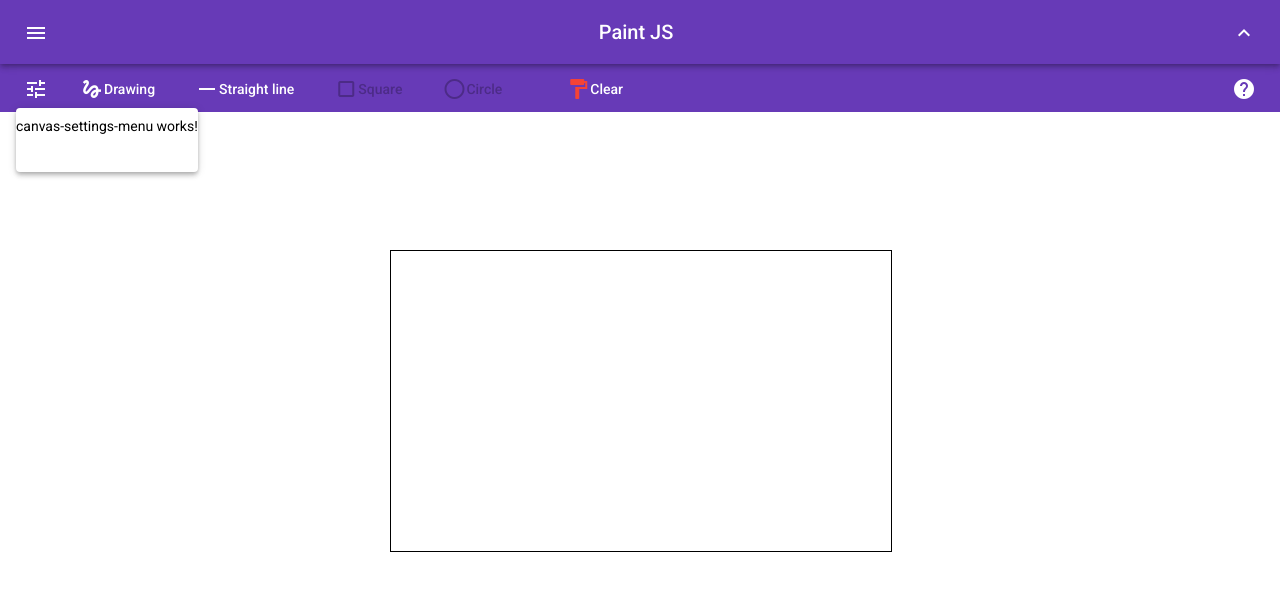
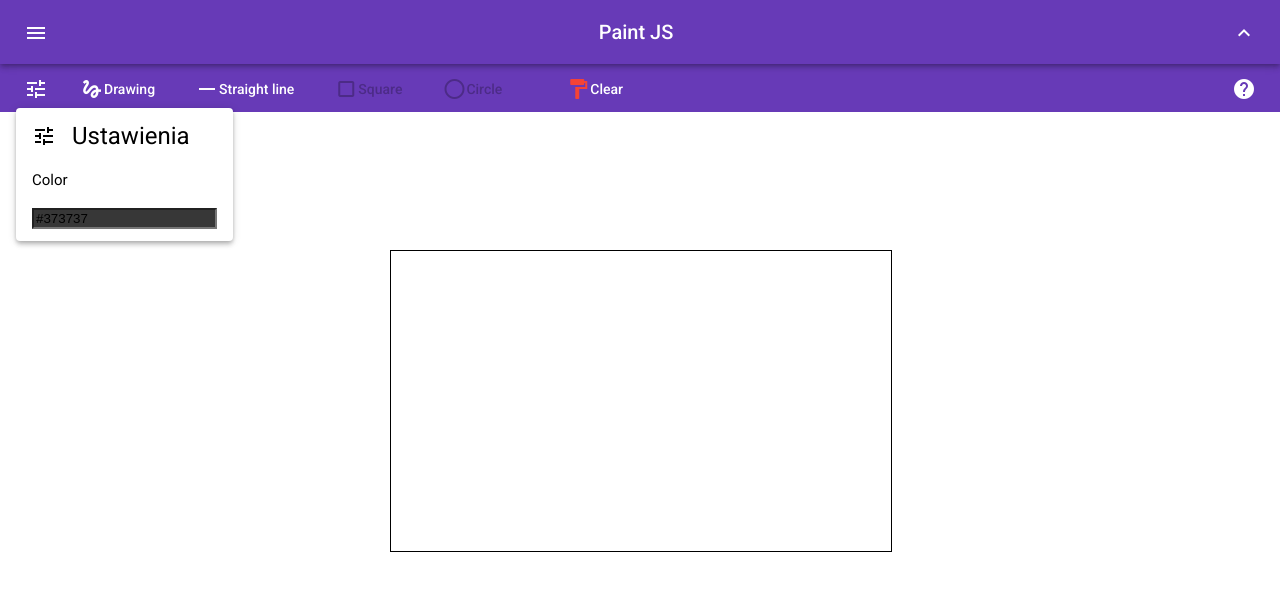
Before and after one commit to hwawrzacz/graphics-manipulator, an Angular app: page / in a window 1280 px wide. Both pictures are taken after a click on the button "tune". Shown: the top 590 px of the page. Built offline with nearby package versions, Linux system fonts and the light colour scheme; what ngx-color-picker would draw is missing.

Commit message:
Add basic menu component

```diff
--- a/src/app/components/canvas-settings-menu/canvas-settings-menu.component.html
+++ b/src/app/components/canvas-settings-menu/canvas-settings-menu.component.html
@@ -1 +1,10 @@
-<p>canvas-settings-menu works!</p>
+<div class="canvas-settigns-menu-wrapper">
+  <h1>
+    <mat-icon> tune </mat-icon> <span>Ustawienia</span>
+  </h1>
+
+  <section>
+    <h4>Color</h4>
+    <input [value]="strokeColor" [style.background]="strokeColor" (colorPickerChange)="changeStrokeColor($event)" />
+  </section>
+</div>
--- a/src/app/components/canvas-settings-menu/canvas-settings-menu.component.scss
+++ b/src/app/components/canvas-settings-menu/canvas-settings-menu.component.scss
@@ -0,0 +1,13 @@
+@use '../../../variables' as *;
+
+.canvas-settigns-menu-wrapper {
+  padding: $spacing-small $spacing-medium;
+  h1 {
+    display: flex;
+    align-items: center;
+
+    mat-icon {
+      margin-right: $spacing-medium;
+    }
+  }
+}
--- a/src/app/components/canvas-settings-menu/canvas-settings-menu.component.ts
+++ b/src/app/components/canvas-settings-menu/canvas-settings-menu.component.ts
@@ -1,4 +1,5 @@
 import { Component, OnInit } from '@angular/core';
+import { CanvasStateService } from 'src/app/services/canvas-state.service';
 
 @Component({
   selector: 'app-canvas-settings-menu',
@@ -6,10 +7,25 @@ import { Component, OnInit } from '@angular/core';
   styleUrls: ['./canvas-settings-menu.component.scss']
 })
 export class CanvasSettingsMenuComponent implements OnInit {
+  get strokeColor(): string {
+    return this._canvasStateService.strokeColor$.value;
+  }
 
-  constructor() { }
+  get strokeWidth(): number {
+    return this._canvasStateService.strokeWidth$.value;
+  }
+
+  constructor(private _canvasStateService: CanvasStateService) { }
 
   ngOnInit(): void {
   }
 
+  public changeStrokeColor(event: Event): void {
+    console.log(event);
+  }
+
+  public changeStrokeWidth(event: Event): void {
+    console.log(event);
+  }
+
 }
--- a/src/app/components/canvas-toolbar/canvas-toolbar.component.html
+++ b/src/app/components/canvas-toolbar/canvas-toolbar.component.html
@@ -6,7 +6,9 @@
       </button>
 
       <mat-menu #canvasSettings="matMenu">
-        <app-canvas-settings-menu></app-canvas-settings-menu>
+        <ng-template matMenuContent>
+          <app-canvas-settings-menu></app-canvas-settings-menu>
+        </ng-template>
       </mat-menu>
 
       <button mat-button [class.active]="isDrawingMode" (click)="enableDrawingMode()" matTooltip="Drawing"
--- a/src/app/services/canvas-state.service.ts
+++ b/src/app/services/canvas-state.service.ts
@@ -6,7 +6,12 @@ import { DrawingMode } from '../model/canvas-mode';
   providedIn: 'root'
 })
 export class CanvasStateService {
+  // Properties
   public drawingMode$ = new BehaviorSubject<DrawingMode>(DrawingMode.DRAWING);
+  public strokeColor$ = new BehaviorSubject('#373737');
+  public strokeWidth$ = new BehaviorSubject(2);
+
+  // Actions
   public clear$ = new Subject();
 
   constructor() { }
```
